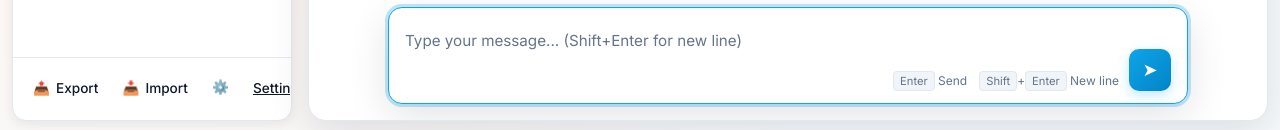
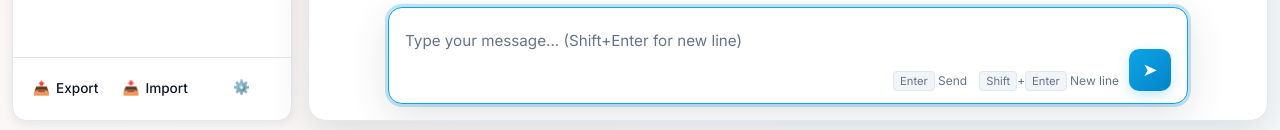
Before and after one commit to voidrlm/PrivateGPT, a website with bundled scripts: page public/index.html in a window 1280 px wide. Shown: the part 667-797 px from the top of the page. Built offline with nearby package versions, Linux system fonts and the light colour scheme; a small style sheet from the web is missing; files whose address does not match are found by name.

Commit message:
refactor(ui): remove Settings Page link from sidebar

```diff
--- a/public/index.html
+++ b/public/index.html
@@ -1481,12 +1481,6 @@
           >
             ⚙️
           </button>
-          <a
-            class="btn btn-ghost"
-            href="settings.html"
-            title="Open settings page"
-            >Settings Page</a
-          >
         </div>
       </aside>
 
```
